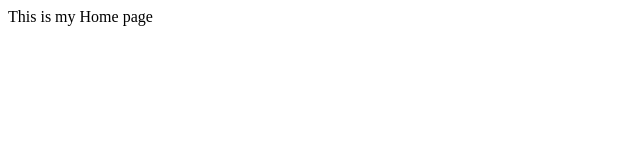
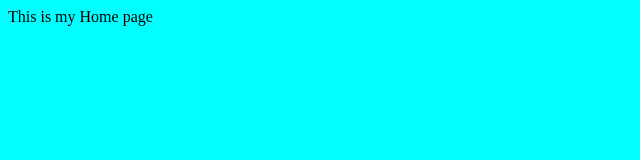
Before and after one commit to ahmershaheen/devopssal3, a plain HTML site: page index.html in a window 1280 px wide. Shown: the whole page, without its empty margins (0-640 px from the left). Drawn offline with Linux system fonts and the light colour scheme.

Commit message:
second-background acqa

```diff
--- a/index.html
+++ b/index.html
@@ -1,2 +1,2 @@
-<body color='aqua'>
+<body bgcolor='aqua'>
 This is my Home page
```
